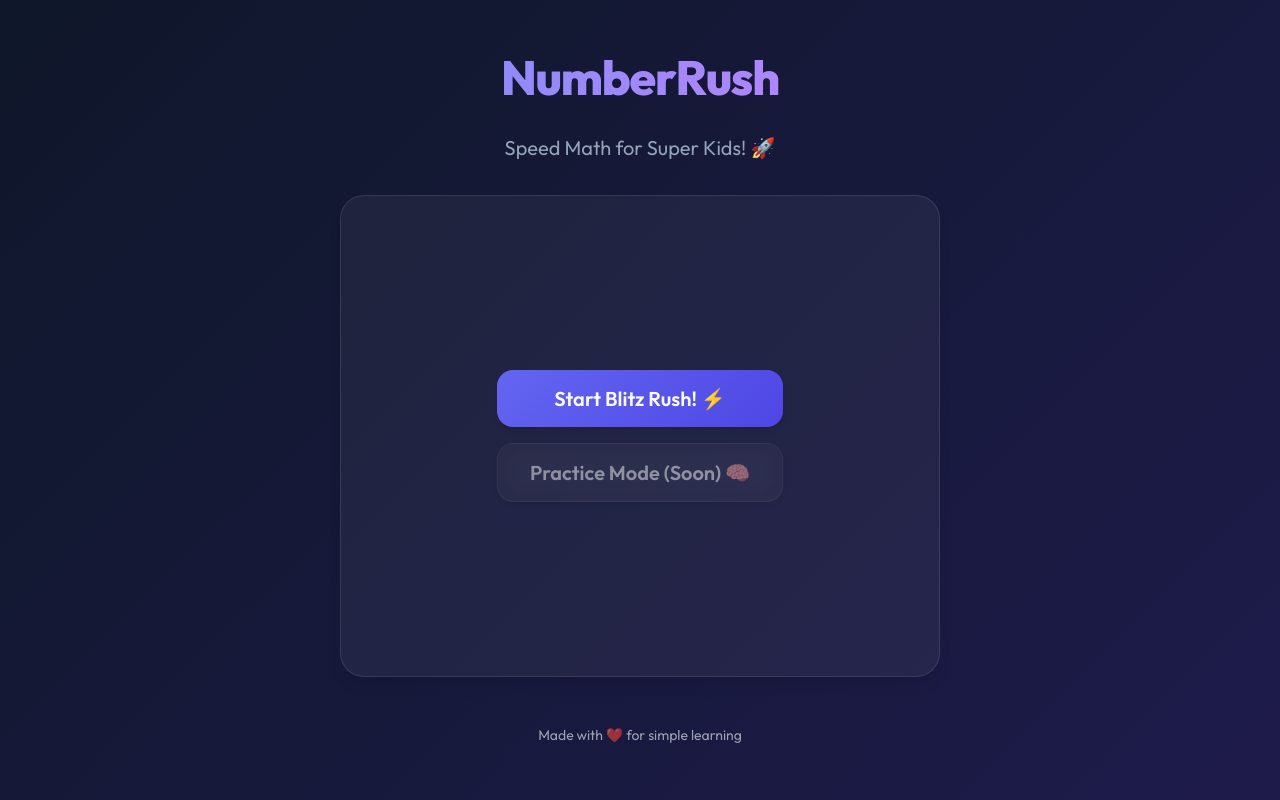
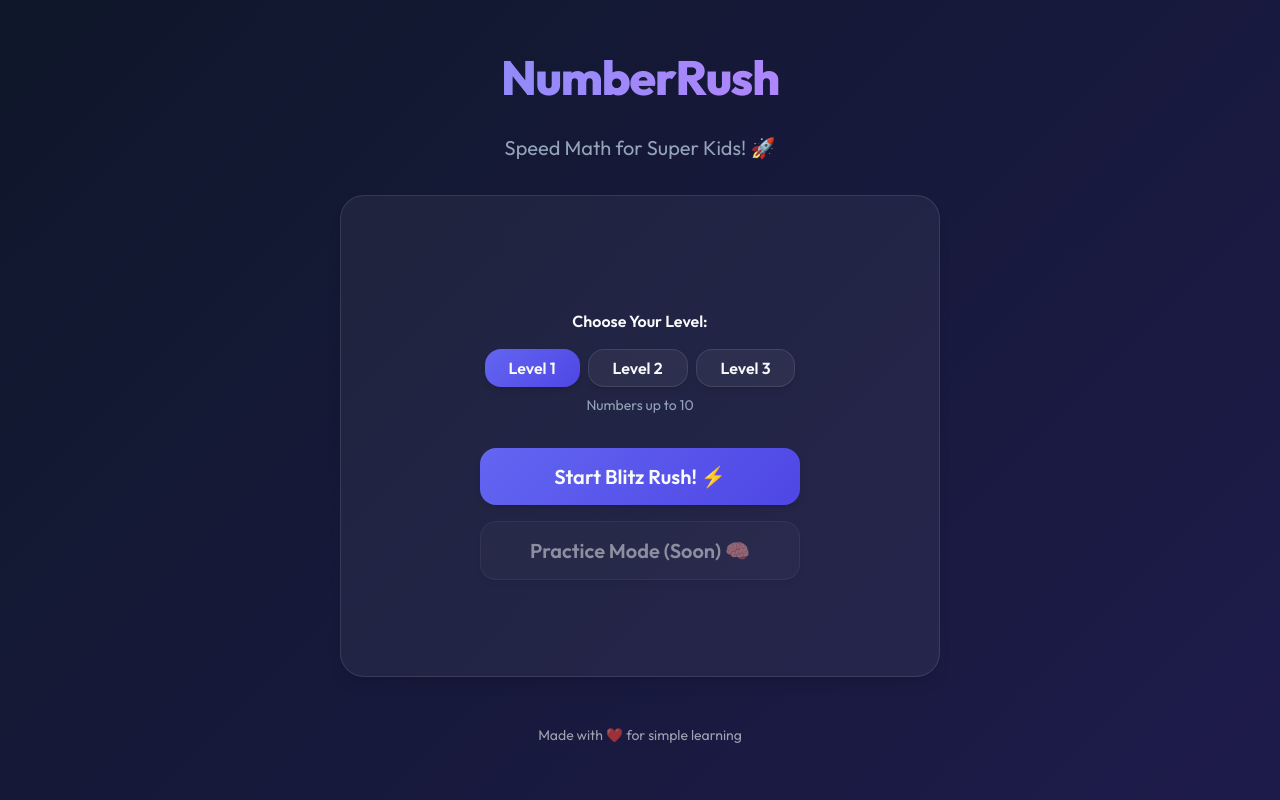
Before and after one commit to toanle88/NumberRush, a React (Vite) app: page / in a window 1280 px wide. Built offline with nearby package versions, Linux system fonts and the light colour scheme.

Commit message:
feat: implement initial NumberRush game with core logic, UI, and styling for gameplay.

```diff
--- a/src/App.css
+++ b/src/App.css
@@ -91,6 +91,82 @@
   grid-column: span 2;
 }
 
+/* Feedback System */
+.game-area {
+  position: relative;
+  transition: transform 0.2s;
+}
+
+.feedback-correct {
+  animation: bg-correct 0.5s ease;
+}
+
+.feedback-incorrect {
+  animation: bg-incorrect 0.5s ease;
+}
+
+@keyframes bg-correct {
+  0% {
+    transform: scale(1);
+  }
+
+  50% {
+    transform: scale(1.02);
+  }
+
+  100% {
+    transform: scale(1);
+  }
+}
+
+@keyframes bg-incorrect {
+  0% {
+    transform: translateX(0);
+  }
+
+  25% {
+    transform: translateX(-5px);
+  }
+
+  50% {
+    transform: translateX(5px);
+  }
+
+  75% {
+    transform: translateX(-5px);
+  }
+
+  100% {
+    transform: translateX(0);
+  }
+}
+
+.feedback-overlay {
+  position: absolute;
+  top: 50%;
+  left: 50%;
+  transform: translate(-50%, -50%);
+  font-size: 3rem;
+  font-weight: 800;
+  text-shadow: 0 0 20px rgba(0, 0, 0, 0.5);
+  pointer-events: none;
+  z-index: 10;
+}
+
+.feedback-correct .feedback-overlay {
+  color: var(--color-success);
+}
+
+.feedback-incorrect .feedback-overlay {
+  color: var(--color-error);
+}
+
+/* Level Selector */
+.level-selector button {
+  font-size: 1rem;
+  transition: all 0.2s;
+}
+
 .results-screen h2 {
   margin-bottom: 0px;
 }
--- a/src/App.tsx
+++ b/src/App.tsx
@@ -1,4 +1,4 @@
-import { useState } from 'react';
+import { useState, useEffect } from 'react';
 import { useGame } from './hooks/useGame';
 import GameBoard from './components/GameBoard';
 import Numpad from './components/Numpad';
@@ -17,6 +17,8 @@ function App() {
   } = useGame(60);
 
   const [input, setInput] = useState('');
+  const [feedback, setFeedback] = useState<'correct' | 'incorrect' | null>(null);
+  const [selectedLevel, setSelectedLevel] = useState(1);
 
   const handleInput = (val: string) => {
     if (input.length < 3) {
@@ -28,9 +30,18 @@ function App() {
 
   const handleSubmit = () => {
     if (input === '') return;
-    submitAnswer(parseInt(input, 10));
+    const isCorrect = submitAnswer(parseInt(input, 10));
+    setFeedback(isCorrect ? 'correct' : 'incorrect');
     setInput('');
   };
+
+  // Clear feedback after 1 second
+  useEffect(() => {
+    if (feedback) {
+      const timer = setTimeout(() => setFeedback(null), 800);
+      return () => clearTimeout(timer);
+    }
+  }, [feedback]);
 
   const correctCount = history.filter(h => h.isCorrect).length;
 
@@ -47,14 +58,36 @@ function App() {
 
       <div className="game-container">
         {status === 'idle' && (
-          <div className="mode-selection">
-            <button className="primary" onClick={startGame}>Start Blitz Rush! ⚡</button>
-            <button disabled style={{ opacity: 0.5 }}>Practice Mode (Soon) 🧠</button>
+          <div className="dashboard animate-pop">
+            <div className="level-selector" style={{ marginBottom: '2rem' }}>
+              <p style={{ marginBottom: '1rem', fontWeight: 600 }}>Choose Your Level:</p>
+              <div style={{ display: 'flex', gap: '0.5rem', justifyContent: 'center' }}>
+                {[1, 2, 3].map(lvl => (
+                  <button
+                    key={lvl}
+                    className={selectedLevel === lvl ? 'primary' : ''}
+                    onClick={() => setSelectedLevel(lvl)}
+                    style={{ padding: '0.5rem 1.5rem' }}
+                  >
+                    Level {lvl}
+                  </button>
+                ))}
+              </div>
+              <p style={{ fontSize: '0.875rem', color: 'var(--text-secondary)', marginTop: '0.5rem' }}>
+                {selectedLevel === 1 && "Numbers up to 10"}
+                {selectedLevel === 2 && "Numbers up to 20"}
+                {selectedLevel === 3 && "Numbers up to 50"}
+              </p>
+            </div>
+            <div className="mode-selection">
+              <button className="primary" onClick={() => startGame(selectedLevel)}>Start Blitz Rush! ⚡</button>
+              <button disabled style={{ opacity: 0.5 }}>Practice Mode (Soon) 🧠</button>
+            </div>
           </div>
         )}
 
         {status === 'playing' && currentQuestion && (
-          <>
+          <div className={`game-area ${feedback ? `feedback-${feedback}` : ''}`}>
             <GameBoard
               question={currentQuestion}
               currentInput={input}
@@ -67,7 +100,12 @@ function App() {
               onClear={handleClear}
               onSubmit={handleSubmit}
             />
-          </>
+            {feedback && (
+              <div className="feedback-overlay animate-pop">
+                {feedback === 'correct' ? '✅ Correct!' : '❌ Oops!'}
+              </div>
+            )}
+          </div>
         )}
 
         {status === 'finished' && (
@@ -78,7 +116,7 @@ function App() {
               <p>Correct Answers: <strong>{correctCount}</strong></p>
               <p>Best Streak: <strong>{streak}</strong></p>
             </div>
-            <button className="primary" onClick={startGame}>Play Again! 🔄</button>
+            <button className="primary" onClick={() => startGame(selectedLevel)}>Play Again! 🔄</button>
           </div>
         )}
       </div>
--- a/src/hooks/useGame.ts
+++ b/src/hooks/useGame.ts
@@ -25,13 +25,13 @@ export const useGame = (initialTime: number = 60) => {
 
   const timerRef = useRef<number | null>(null);
 
-  const startGame = useCallback(() => {
+  const startGame = useCallback((level: number = 1) => {
     setState({
       score: 0,
       streak: 0,
       timeLeft: initialTime,
       status: 'playing',
-      currentQuestion: generateQuestion(1),
+      currentQuestion: generateQuestion(level),
       history: [],
     });
   }, [initialTime]);
```
